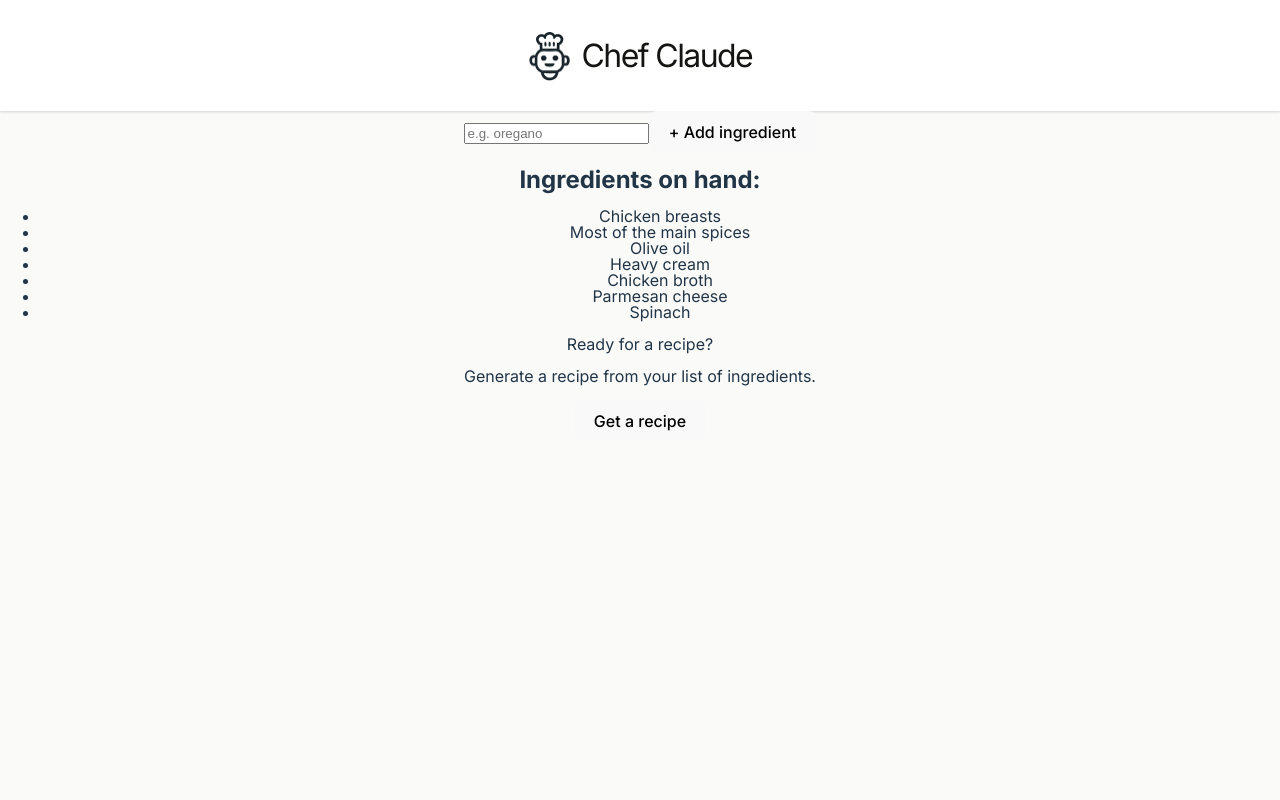
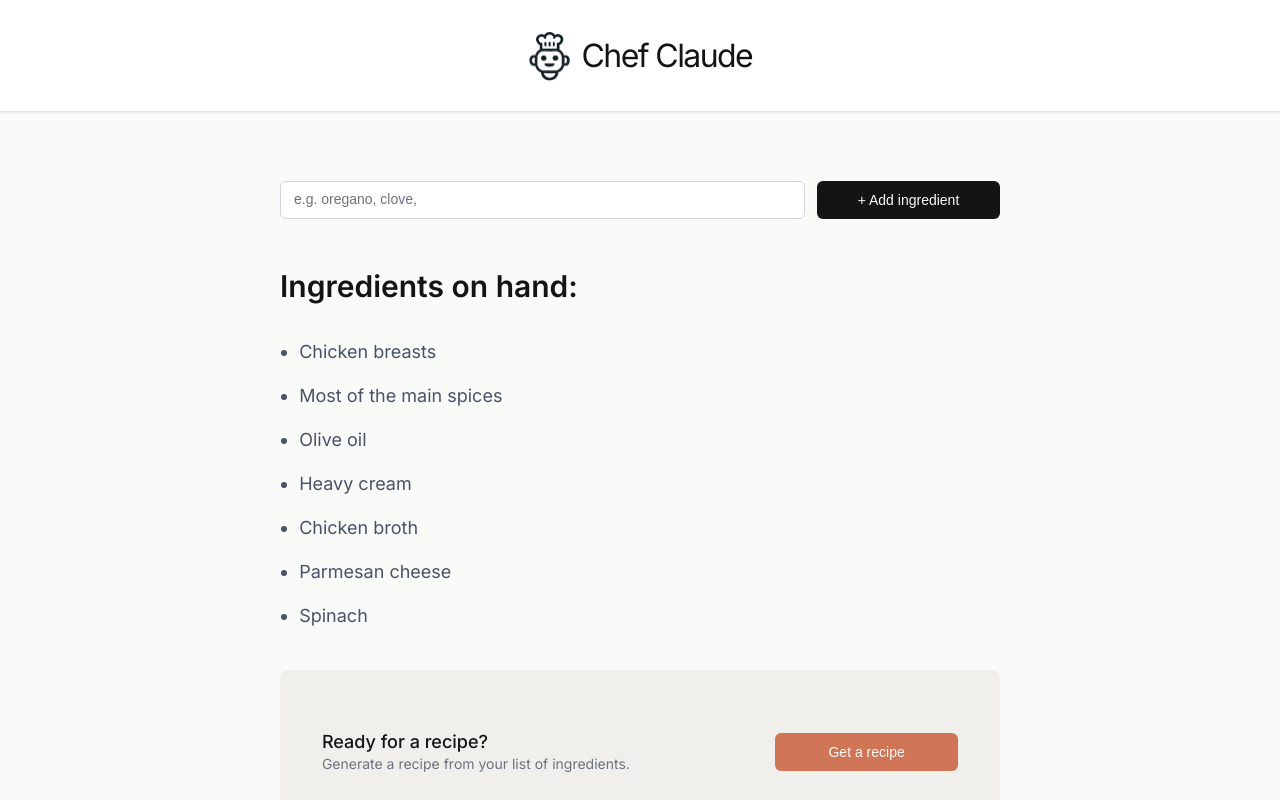
Before and after one commit to RicardoDiaz85/chef-claude-react_ai, a React (Vite) app: page / in a window 1280 px wide. Built offline with nearby package versions, Linux system fonts and the light colour scheme.

Commit message:
Layout finished

```diff
--- a/src/App.css
+++ b/src/App.css
@@ -1,5 +1,5 @@
 #root {
-  width: 100vw;
+  max-width: 100vw;
   height: 100vh;
   overflow-x: hidden;
   overflow-y: hidden;
@@ -8,7 +8,6 @@
   text-align: center;
   background-color: #FAFAF8;
 }
-
 
 /*-----------    HEADER COMPONENT  -----------*/
 header {
@@ -30,7 +29,6 @@ header {
 
 h1 {
   color: #141413;
-  font-family: Inter;
   font-size: 2rem;
   font-style: normal;
   font-weight: 400;
@@ -40,3 +38,169 @@ h1 {
 
 
 /*-----------    MAIN COMPONENT  -----------*/
+/* Best Practices for Styling:
+   1. Order styles from most general to most specific.
+   2. Use BEM naming convention to ensure maintainability.
+   3. Keep styles modular and reusable.
+   4. Use consistent spacing and alignment to match the design.
+*/
+
+/* === GENERAL STYLES === */
+/* Ensures the main container is centered and spaced well */
+.container {
+  max-width: 45rem; /* Keeps content readable and prevents stretching */
+  margin:  4.37rem auto;
+  color: #2c2c2c;
+
+}
+
+
+
+/* === INPUT SECTION === */
+form {
+  display: flex;
+  gap: 0.75rem; /* Keeps input and button aligned */
+  margin-bottom: 3rem; /* Provides spacing from the list */
+  width: 100%;
+}
+
+.ingredient::placeholder {
+  color: #6B7280;
+  font-size: 0.875rem;
+  font-weight: 400;
+  line-height: 1.25rem;
+}
+
+.ingredient {
+  /* === Layout === */
+  width: 100%;
+  padding: 0.56rem 0.81rem;
+  align-items: left;
+
+  /* === Style === */
+  border-radius: 0.375rem;
+  border: 1px solid #D1D5DB;
+  background: #FFF;
+}
+
+button {
+  /* === Layout === */
+  display: flex;
+  width: 11.4375rem;
+  padding: 0.5625rem 1.0625rem;
+  justify-content: center;
+  align-items: center;
+  flex-shrink: 0;
+
+  /* === Style === */
+  border-radius: 0.375rem;
+  background: #141413;
+
+  /* === Typography === */
+  color: #FAFAF8;
+  font-size: 0.875rem;
+  font-style: normal;
+  font-weight: 500;
+  line-height: 1.25rem;
+  box-shadow: none !important;
+  outline: none;
+
+}
+
+.button:hover {
+  background-color: #333;
+  box-shadow: none;
+  outline: none;
+}
+
+
+
+/* === INGREDIENTS LIST === */
+.ingredients-list {
+  margin-bottom: 2rem;
+
+}
+
+.ingredients-list h2 {
+  /* === Layout === */
+  display: flex;
+  /* === Style === */
+  color: #141413;
+  font-size: 1.875rem;;
+  font-weight: 600;
+  line-height: 2.375rem;
+}
+
+.ingredients-list ul {
+  /* === Layout === */
+  text-align: left;
+  padding: 0 1.2rem;
+
+  /* === Style === */
+  color: var(--Gray-600, #475467);
+  font-size: 1.125rem;
+  font-style: normal;
+  font-weight: 400;
+  line-height: 2.75rem; /* 155.556% */
+}
+
+
+
+/* === RECIPE SUGGESTION SECTION === */
+.recipe-suggestion {
+  /* === Layout === */
+  display: flex;
+  height: 6.8125rem;
+  width:auto;
+  padding: 1.75rem 2.62rem 1.81rem 2.62rem;
+  align-items: center;
+  justify-content: space-between;
+
+  /* === Style === */
+  border-radius: 0.5rem;
+  background: #F0EFEB;
+}
+
+.recipe-suggestion > .ready-for {
+  width: auto;
+}
+
+.ready-for > h3 {
+  /* === Layout === */
+  text-align: left;
+  color: #141413;
+  /* text-lg/leading-6/font-medium */
+  font-size: 1.125rem;
+  font-style: normal;
+  font-weight: 500;
+  line-height: 1.5rem; /* 133.333% */
+  margin: 0;
+  padding: 0;
+}
+
+.ready-for > p {
+  color: #6B7280;
+  /* text-sm/leading-5/font-normal */
+  text-align: left;
+  font-size: 0.875rem;
+  font-weight: 400;
+  line-height: 1.25rem; /* 142.857% */
+  margin: 0;
+  padding: 0;
+}
+
+.suggestion-button {
+  display: flex;
+  padding: 0.5625rem 1.0625rem;
+  justify-content: center;
+  align-items: center;
+  border-radius: 0.375rem;
+  background: #D17557;
+  color: #FAFAF8;
+  font-size: 0.875rem;
+  font-style: normal;
+  font-weight: 500;
+  line-height: 1.25rem;
+  box-shadow: none !important;
+  outline: none;
+}
--- a/src/components/Main.jsx
+++ b/src/components/Main.jsx
@@ -5,8 +5,8 @@ function Main() {
             {/* Ingredient Input Section */}
             <section className="ingredient-input">
                 <form>
-                    <input type="text" placeholder="e.g. oregano" aria-label="Ingredient search" />
-                    <button type="submit">+ Add ingredient</button>
+                    <input type="text" className="ingredient" placeholder="e.g. oregano, clove," aria-label="Ingredient search" />
+                    <button type="submit" className="button">+ Add ingredient</button>
                 </form>
             </section>
 
@@ -26,9 +26,11 @@ function Main() {
 
             {/* Recipe Suggestion Section */}
             <aside className="recipe-suggestion">
-                <p>Ready for a recipe?</p>
-                <p>Generate a recipe from your list of ingredients.</p>
-                <button type="button">Get a recipe</button>
+                <div className="ready-for">
+                    <h3>Ready for a recipe?</h3>
+                    <p>Generate a recipe from your list of ingredients.</p>
+                </div>
+                <button className="suggestion-button" type="button">Get a recipe</button>
             </aside>
 
         </main>
--- a/src/index.css
+++ b/src/index.css
@@ -2,7 +2,7 @@
 
 :root {
   font-family: Inter, sans-serif, Avenir, Helvetica, Arial, sans-serif;
-  line-height: 1rem;
+
   font-weight: 400;
   font-synthesis: none;
   text-rendering: optimizeLegibility;
@@ -19,45 +19,11 @@ body {
   background-color: #FAFAF8;
 }
 
-a {
-  font-weight: 500;
-  color: #646cff;
-  text-decoration: inherit;
+button {
+  background: none;
+  border: none;
+  box-shadow: none !important;
+  outline: none;
+  -webkit-appearance: none;
+  appearance: none;
 }
-
-a:hover {
-  color: #535bf2;
-}
-
-
-button {
-  border-radius: 8px;
-  border: 1px solid transparent;
-  padding: 0.6em 1.2em;
-  font-size: 1em;
-  font-weight: 500;
-  font-family: inherit;
-  background-color: #1a1a1a;
-  cursor: pointer;
-  transition: border-color 0.25s;
-}
-button:hover {
-  border-color: #646cff;
-}
-button:focus,
-button:focus-visible {
-  outline: 4px auto -webkit-focus-ring-color;
-}
-
-@media (prefers-color-scheme: light) {
-  :root {
-    color: #213547;
-    background-color: #ffffff;
-  }
-  a:hover {
-    color: #747bff;
-  }
-  button {
-    background-color: #f9f9f9;
-  }
-}
```
